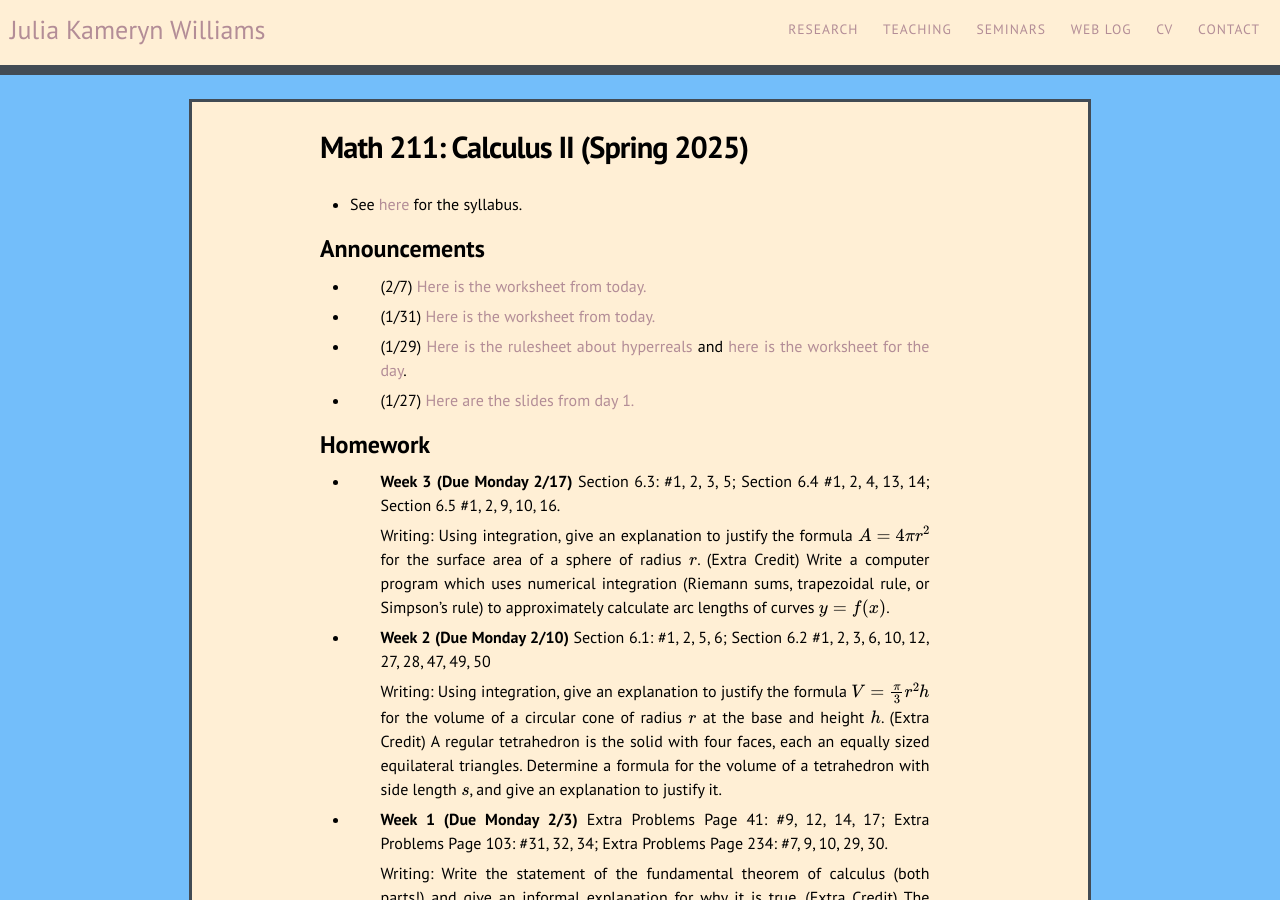
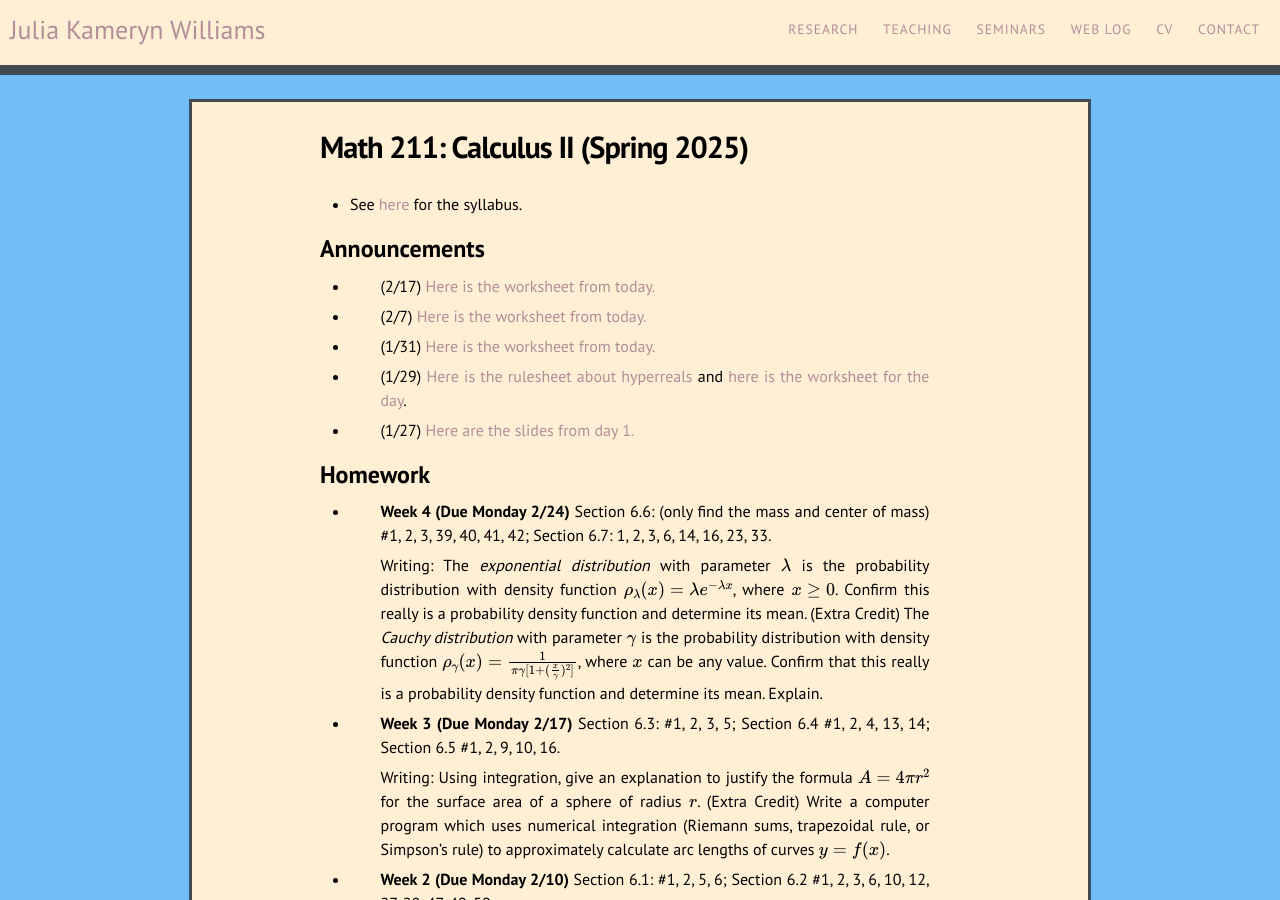
Before and after one commit to kamerynjw/kamerynjw.github.io, a Jekyll site: the page built from teaching/2025/math211.md, in a window 1280 px wide and 900 px high. Built offline with Jekyll 4.4.1, drawn with Linux system fonts in a browser that asks for light colours; nearby versions of some CDN libraries; formulas are drawn with MathJax 3.

Commit message:
new orksheet + homework

```diff
--- a/teaching/2025/math211.md
+++ b/teaching/2025/math211.md
@@ -10,6 +10,8 @@ permalink: /teaching/2025/math211/
 Announcements
 -------------
 
+* (2/17) [Here is the worksheet from today.]({{ page.url }}ws-2.17.pdf)
+
 * (2/7) [Here is the worksheet from today.]({{ page.url }}ws-2.7.pdf)
 
 * (1/31) [Here is the worksheet from today.]({{ page.url }}ws-1.31.pdf)
@@ -20,6 +22,10 @@ Announcements
 
 Homework
 --------
+
+* **Week 4 (Due Monday 2/24)** Section 6.6: (only find the mass and center of mass) #1, 2, 3, 39, 40, 41, 42; Section 6.7: 1, 2, 3, 6, 14, 16, 23, 33.
+
+    Writing: The *exponential distribution* with parameter $\lambda$ is the probability distribution with density function $\rho_\lambda(x) = \lambda e^{-\lambda x}$, where $x \ge 0$. Confirm this really is a probability density function and determine its mean. (Extra Credit) The *Cauchy distribution* with parameter $\gamma$ is the probability distribution with density function $\rho_\gamma(x) = \frac{1}{\pi\gamma[1 + (\frac{x}{\gamma})^2]}$, where $x$ can be any value. Confirm that this really is a probability density function and determine its mean. Explain.
 
 * **Week 3 (Due Monday 2/17)** Section 6.3: #1, 2, 3, 5; Section 6.4 #1, 2, 4, 13, 14; Section 6.5 #1, 2, 9, 10, 16.
 
```
Also changed, not shown: 1 other file.
